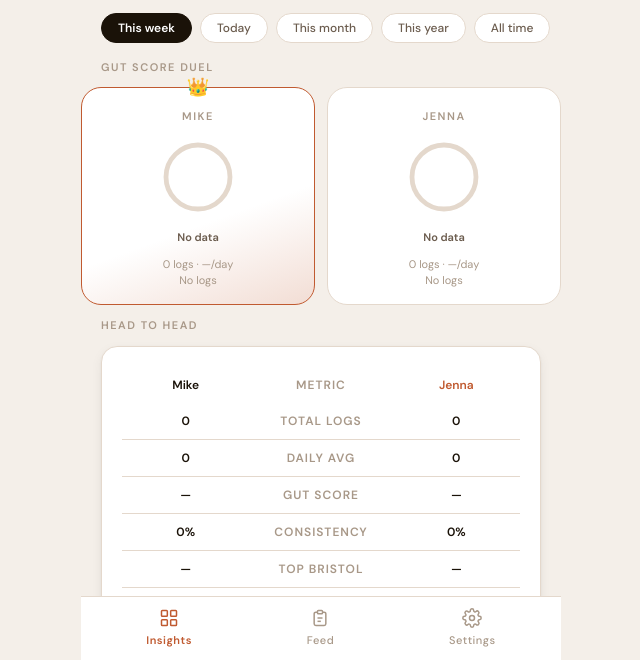
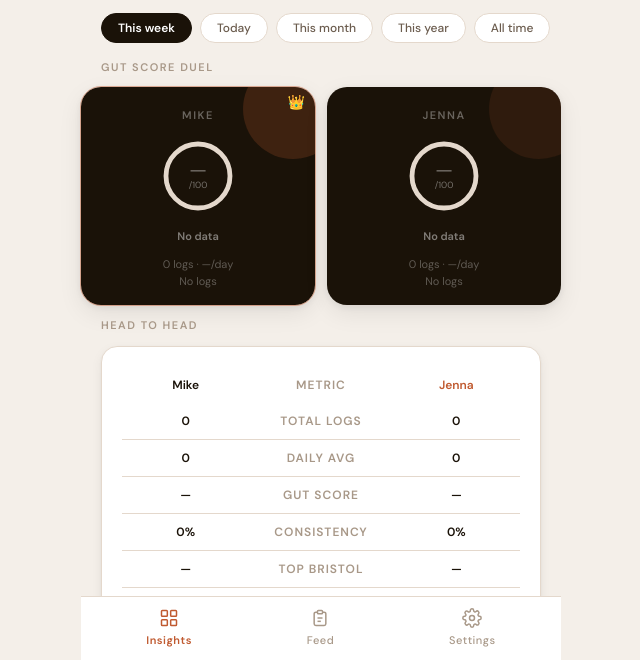
Before and after one commit to botbymiki/mjpt, a website: page index.html in a window 1280 px wide. Both pictures are taken after a click on the button "Both". Shown: the part 140-800 px from the top of the page, without its empty margins (319-959 px from the left). Drawn offline with Linux system fonts and the light colour scheme; no server answers.

Commit message:
Update index.html

```diff
--- a/index.html
+++ b/index.html
@@ -13,25 +13,8 @@
   <link rel="stylesheet" href="/css/pages.css">
   <style>
     /* ── COMBINED VIEW ── */
-    .cmp-header {
-      display: flex;
-      align-items: center;
-      justify-content: space-between;
-      margin-bottom: var(--space-5);
-    }
-    .cmp-title {
-      font-family: var(--font-display);
-      font-size: var(--text-xl);
-      letter-spacing: var(--tracking-tight);
-      color: var(--color-ink);
-    }
-    .cmp-sub {
-      font-size: var(--text-xs);
-      color: var(--color-ink-faint);
-      margin-top: 2px;
-    }
 
-    /* Dual score */
+    /* Dual score — matches score-hero dark treatment */
     .duel-wrap {
       display: grid;
       grid-template-columns: 1fr 1fr;
@@ -39,8 +22,7 @@
       margin-bottom: var(--space-3);
     }
     .duel-card {
-      background: var(--color-surface);
-      border: 1px solid var(--color-border);
+      background: var(--color-dark);
       border-radius: var(--radius-lg);
       padding: var(--space-5) var(--space-4) var(--space-4);
       display: flex;
@@ -48,43 +30,56 @@
       align-items: center;
       gap: var(--space-3);
       position: relative;
+      overflow: hidden;
+      box-shadow: var(--shadow-md);
+    }
+    /* Decorative circle — matches score-hero::before */
+    .duel-card::before {
+      content: '';
+      position: absolute;
+      width: 100px; height: 100px;
+      border-radius: 50%;
+      background: rgba(192,90,48,0.12);
+      right: -28px; top: -28px;
+      pointer-events: none;
+    }
+    .duel-card.winner::before {
+      background: rgba(192,90,48,0.22);
     }
     .duel-card.winner {
-      border-color: var(--color-accent);
-      background: linear-gradient(160deg, #fff 60%, var(--color-accent-soft));
+      outline: 1.5px solid rgba(192,90,48,0.45);
     }
     .duel-crown {
       position: absolute;
-      top: -10px;
-      left: 50%;
-      transform: translateX(-50%);
-      font-size: 18px;
+      top: 8px;
+      right: 10px;
+      font-size: 14px;
       line-height: 1;
+      z-index: 2;
     }
     .duel-name {
       font-size: var(--text-xs);
       font-weight: var(--weight-semi);
       letter-spacing: var(--tracking-widest);
       text-transform: uppercase;
-      color: var(--color-ink-faint);
-    }
-    .duel-score-num {
-      font-family: var(--font-display);
-      font-size: var(--text-3xl);
-      letter-spacing: var(--tracking-tight);
-      line-height: 1;
-      color: var(--color-ink);
+      color: rgba(255,255,255,0.35);
+      position: relative;
+      z-index: 1;
     }
     .duel-score-label {
       font-size: var(--text-xs);
       font-weight: var(--weight-semi);
-      color: var(--color-ink-soft);
+      color: rgba(255,255,255,0.45);
+      position: relative;
+      z-index: 1;
     }
     .duel-meta {
       font-size: var(--text-xs);
-      color: var(--color-ink-faint);
+      color: rgba(255,255,255,0.3);
       text-align: center;
-      line-height: 1.4;
+      line-height: 1.5;
+      position: relative;
+      z-index: 1;
     }
 
     /* Head to head table */
```
